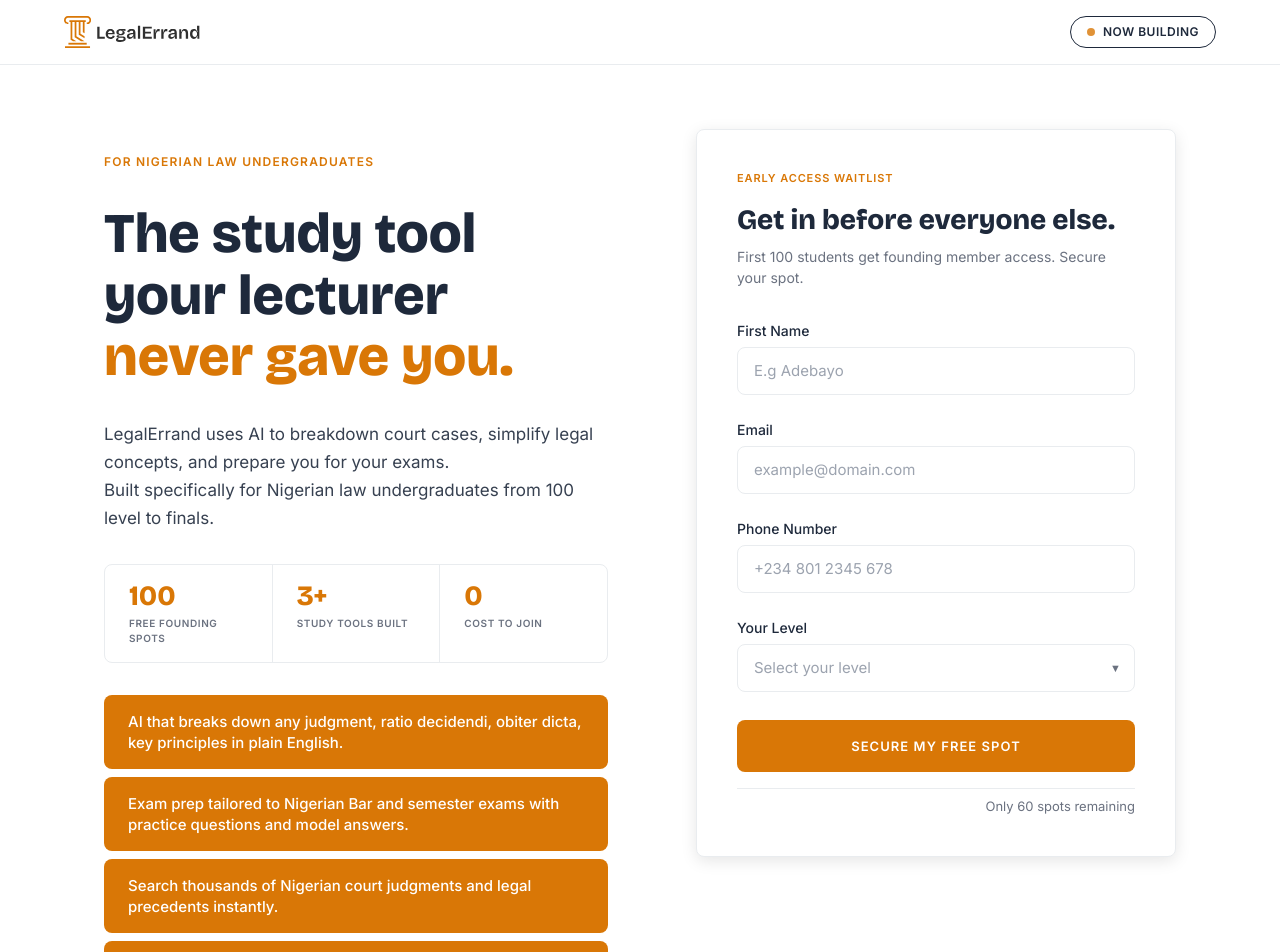
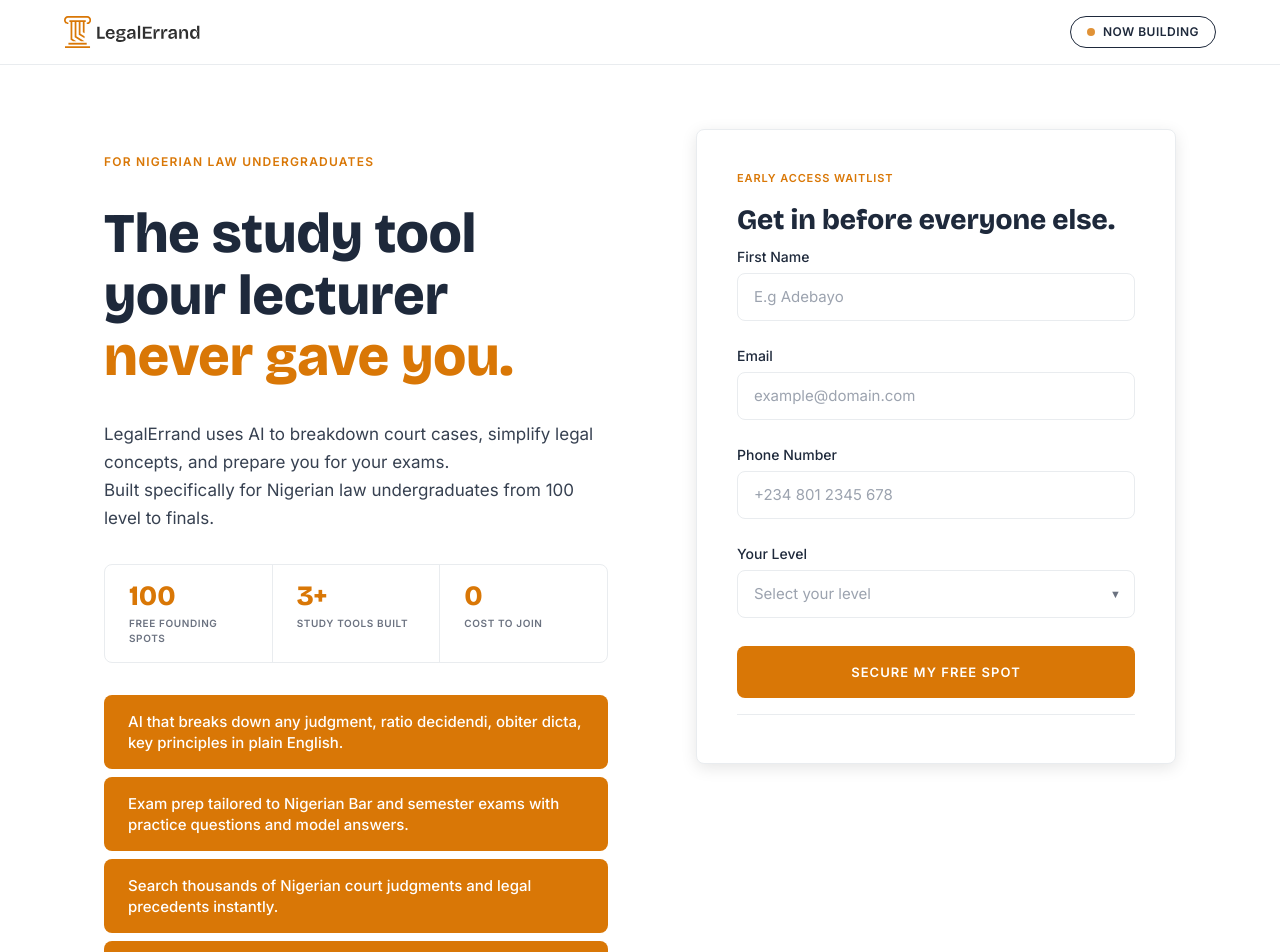
Before and after one commit to LegalErrand/legal-errand-web-app, a Next.js app: page / in a window 1280 px wide. Shown: the top 952 px of the page. Built offline with nearby package versions, Linux system fonts and the light colour scheme.

Commit message:
test dev branch

```diff
--- a/src/components/WaitlistForm.tsx
+++ b/src/components/WaitlistForm.tsx
@@ -83,9 +83,9 @@ export default function WaitlistForm() {
     <div className={styles.card}>
       <p className={styles.eyebrow}>Early Access Waitlist</p>
       <h2 className={styles.heading}>Get in before everyone else.</h2>
-      <p className={styles.subtext}>
+      {/* <p className={styles.subtext}>
         First {TOTAL_SPOTS} students get founding member access. Secure your spot.
-      </p>
+      </p> */}
 
       <form className={styles.form} onSubmit={handleSubmit} noValidate>
         <div className={styles.field}>
@@ -156,7 +156,7 @@ export default function WaitlistForm() {
       </form>
 
       <hr className={styles.divider} />
-      <p className={styles.spotsLeft}>Only {spotsLeft} spots remaining</p>
+      {/* <p className={styles.spotsLeft}>Only {spotsLeft} spots remaining</p> */}
     </div>
   );
 }
```
Also changed, not shown: src/app/logo.svg (added).
